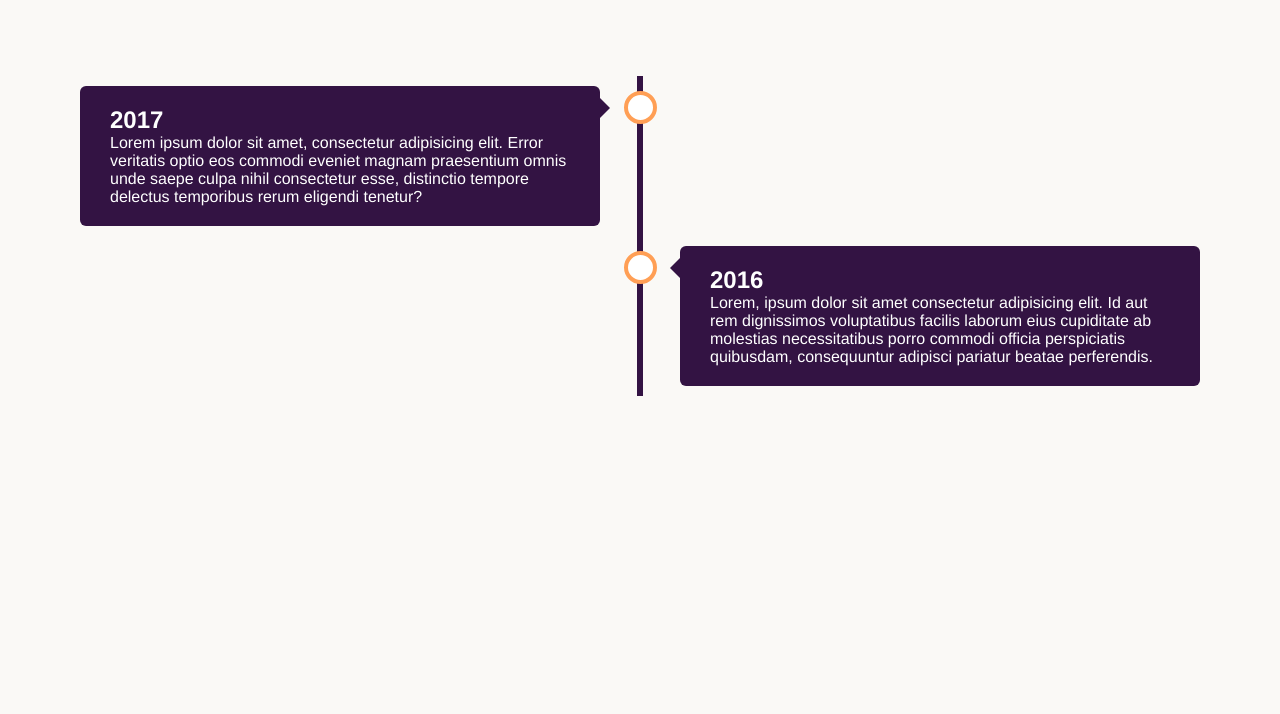
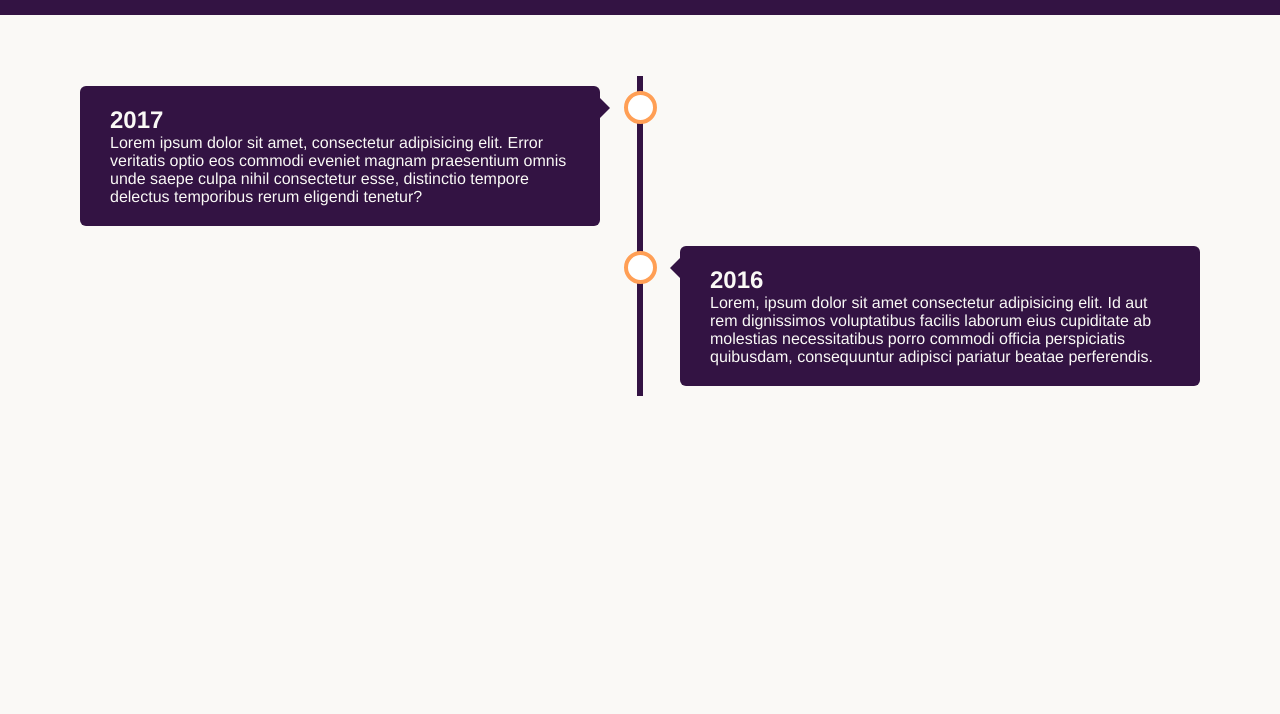
Before and after one commit to Rivya-Bisht/Portfolio-riv, a plain HTML site: page Coding.html in a window 1280 px wide. Shown: the part 86-800 px from the top of the page. Drawn offline with Linux system fonts and the light colour scheme.

Commit message:
Update Coding.html

```diff
--- a/Coding.html
+++ b/Coding.html
@@ -5,7 +5,7 @@
     <meta http-equiv="X-UA-Compatible" content="IE=edge">
     <meta name="viewport" content="width=device-width, initial-scale=1.0">
     <title>Code</title>
-    <link rel="stylesheet" href="Cstyle.css">
+    <link rel="stylesheet" href="Dstyle.css">
 </head>
 <body>
 
```
